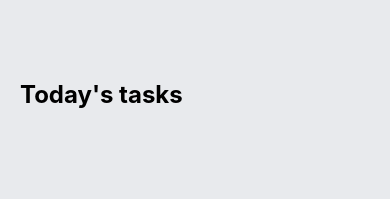
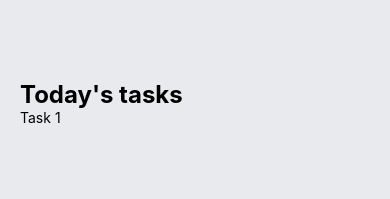
Before and after one commit to cdvsalanga/Todo_List, a React Native app: screen / in a window 390 px wide. Shown: the top 199 px of the page. Built offline with nearby package versions, Linux system fonts and the light colour scheme.

Commit message:
Pass props

```diff
--- a/App.js
+++ b/App.js
@@ -1,6 +1,6 @@
-import { StatusBar } from 'expo-status-bar'
 import React from 'react'
 import { StyleSheet, Text, View } from 'react-native'
+import Task from './components/Task'
 
 export default function App() {
   return (
@@ -11,6 +11,7 @@ export default function App() {
 
         <View style={styles.items}>
           {/* This is where the tasks will go */}
+          <Task text={'Task 1'} />
         </View>
       </View>
     </View>
--- /dev/null
+++ b/components/Task.js
@@ -0,0 +1,10 @@
+import React from 'react'
+import { View, Text, StyleSheet } from 'react-native'
+
+const Task = (props) => {
+  return <Text>{props.text}</Text>
+}
+
+const styles = StyleSheet.create({})
+
+export default Task
```
